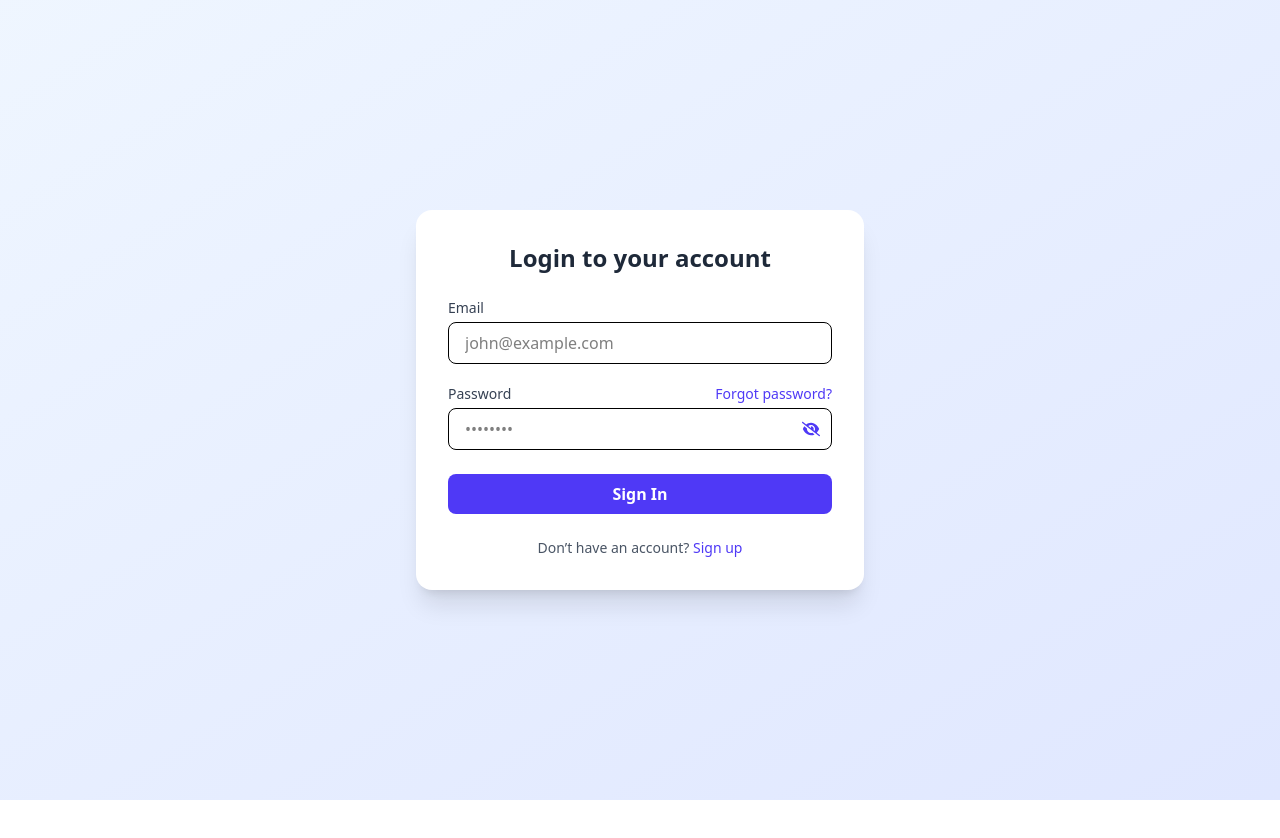
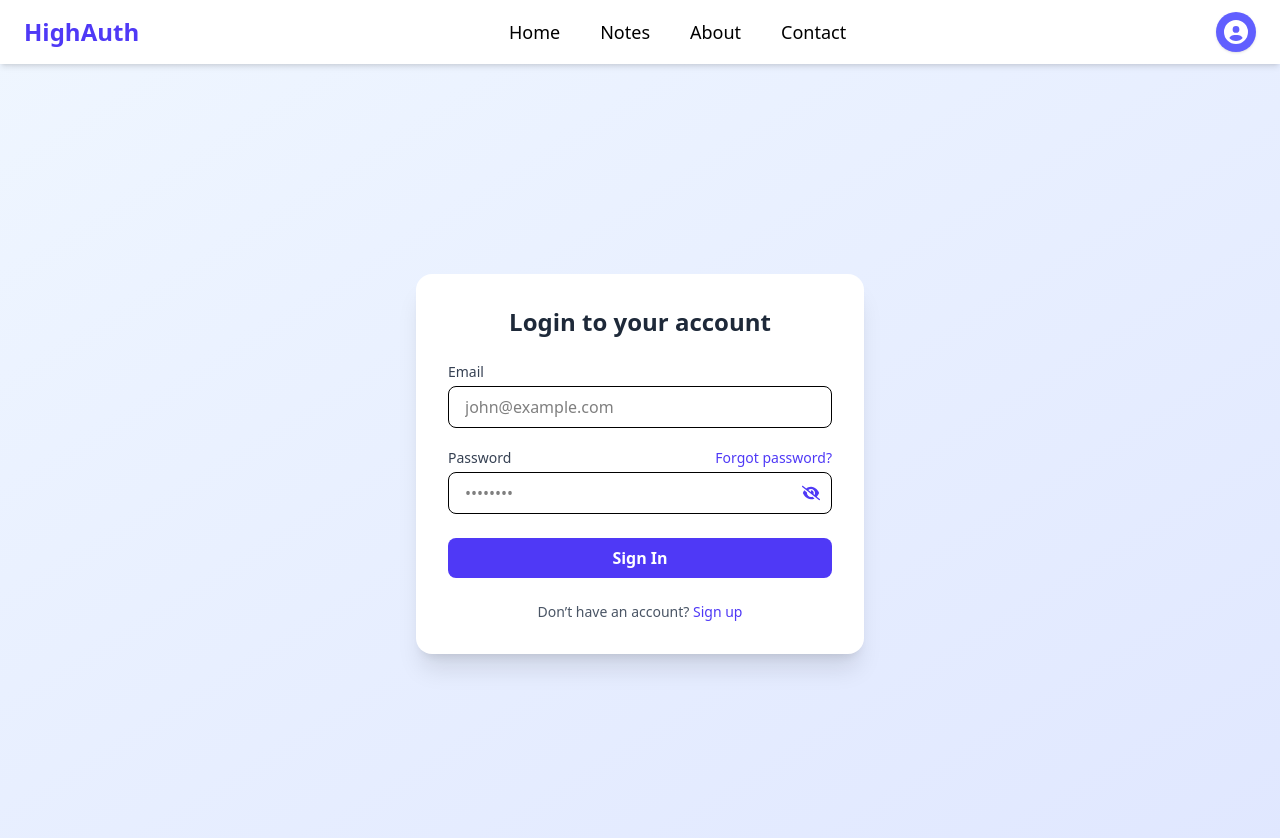
Before and after one commit to Shivam-Gupta-git/Login-Authentication-, a React app in the folder frontend/: page /login in a window 1280 px wide. Shown: the top 838 px of the page. Before the commit the page ends 800 px from the top, so only its background shows below. Built offline with nearby package versions, Linux system fonts and the light colour scheme; no server answers; the HTML template or start-up script is replaced by a standard one.

Commit message:
Enhance UI with new pages and header updates, add email verification feature, and improve user context management.

```diff
--- a/frontend/src/App.jsx
+++ b/frontend/src/App.jsx
@@ -6,18 +6,24 @@ import Login from './pages/Login'
 import Header from './components/Header'
 import VerifyEmail from './pages/VerifyEmail'
 import Verify from './pages/Verify'
+import About from './pages/About'
+import Contact from './pages/Contact'
+import Notes from './pages/Notes'
 
 function App() {
 
   return (
     <>
-    {/* <Header/> */}
+    <Header/>
     <Routes>
       <Route path='/' element={<Home/>}></Route>
       <Route path='/signup' element={<SignUp/>}></Route>
       <Route path='/verify' element={<VerifyEmail/>}></Route>
       <Route path='/verify/:token' element={<Verify/>}></Route>
       <Route path='/login' element={<Login/>}></Route>
+      <Route path='/about' element={<About/>}></Route>
+      <Route path='/contact' element={<Contact/>}></Route>
+      <Route path='/notes' element={<Notes/>}></Route>
     </Routes>
     </>
   )
--- a/frontend/src/components/Header.jsx
+++ b/frontend/src/components/Header.jsx
@@ -1,16 +1,96 @@
-import React from 'react'
-import { NavLink } from 'react-router-dom'
+import React, { useContext } from "react";
+import { Link, NavLink } from "react-router-dom";
+import { UserContext } from "../context/UserContext";
+import { FaCircleUser } from "react-icons/fa6";
 
 function Header() {
-  const HeaderLinks = (
+  const { profileBoxOpen, setProfileBoxOpen } = useContext(UserContext);
+
+  const user = true;
+
+  const navLinks = (
     <>
-    <NavLink to='/Login'>Login</NavLink>
-    <NavLink to='/SignUp'>SignUp</NavLink>
-   </>
-  )
+      <NavLink
+        to="/"
+        className="text-lg font-medium hover:text-indigo-600 transition"
+      >
+        Home
+      </NavLink>
+      <NavLink
+      to="/notes"
+      className='text-lg font-medium hover:text-indigo-600 transition'>
+        Notes
+      </NavLink>
+      <NavLink
+        to="/about"
+        className="text-lg font-medium hover:text-indigo-600 transition"
+      >
+        About
+      </NavLink>
+      <NavLink
+        to="/contact"
+        className="text-lg font-medium hover:text-indigo-600 transition"
+      >
+        Contact
+      </NavLink>
+    </>
+  );
+
   return (
-    <div className='w-full h-12 bg-blue-300'>{HeaderLinks}</div>
-  )
+    <header className="w-full h-16 sticky top-0 z-50 bg-white shadow-md">
+      <div className="max-w-7xl mx-auto h-full flex items-center justify-between px-6">
+
+        {/* Logo */}
+        <h1 className="text-2xl font-bold text-indigo-600">
+          HighAuth
+        </h1>
+
+        {/* Nav Links */}
+        <nav className="flex gap-10">
+          {navLinks}
+        </nav>
+
+        {/* Right Section */}
+        <div className="relative">
+
+          {user ? (
+            <>
+              {/* Avatar */}
+              <div
+                onClick={() => setProfileBoxOpen(prev => !prev)}
+                className="h-10 w-10 rounded-full bg-indigo-500 flex items-center justify-center text-white font-semibold cursor-pointer shadow hover:bg-indigo-600 transition"
+              >
+                <FaCircleUser className="text-2xl"/>
+              </div>
+
+              {/* Dropdown */}
+              {profileBoxOpen && (
+                <div className="absolute right-0 mt-3 w-44 bg-white rounded-xl shadow-lg border overflow-hidden">
+                  <Link className="block px-4 py-2 hover:bg-indigo-50" to="/profile">
+                    Profile
+                  </Link>
+                  <Link className="block px-4 py-2 hover:bg-indigo-50" to="/settings">
+                    Settings
+                  </Link>
+                  <button className="w-full text-left px-4 py-2 text-red-600 hover:bg-red-50">
+                    Logout
+                  </button>
+                </div>
+              )}
+            </>
+          ) : (
+            <Link
+              to="/login"
+              className="px-4 py-2 rounded-lg bg-indigo-600 text-white font-medium hover:bg-indigo-700 transition"
+            >
+              Login
+            </Link>
+          )}
+
+        </div>
+      </div>
+    </header>
+  );
 }
 
-export default Header
+export default Header;
--- a/frontend/src/context/UserContext.jsx
+++ b/frontend/src/context/UserContext.jsx
@@ -1,5 +1,6 @@
-import { createContext, useEffect, useState } from "react"
+import { createContext } from "react"
 import { useNavigate } from "react-router-dom";
+import { useState } from "react";
 
 export const UserContext = createContext();
 
@@ -7,11 +8,13 @@ const UserContextProvider = (props) => {
 
   const backend_URL = import.meta.env.VITE_BACKEND_URL || "http://localhost:3000";
   const navigate = useNavigate();
-
+  const[profileBoxOpen, setProfileBoxOpen] = useState(false)
 
   const value = {
   navigate,
   backend_URL,
+  profileBoxOpen,
+  setProfileBoxOpen
   }
 
   return(
--- /dev/null
+++ b/frontend/src/pages/About.jsx
@@ -0,0 +1,9 @@
+import React from 'react'
+
+function About() {
+  return (
+    <div>About</div>
+  )
+}
+
+export default About
--- /dev/null
+++ b/frontend/src/pages/Contact.jsx
@@ -0,0 +1,9 @@
+import React from 'react'
+
+function Contact() {
+  return (
+    <div>Contact</div>
+  )
+}
+
+export default Contact
--- a/frontend/src/pages/Home.jsx
+++ b/frontend/src/pages/Home.jsx
@@ -1,9 +1,74 @@
-import React from 'react'
+import React, { useContext } from "react";
+import { UserContext } from "../context/UserContext";
 
-function Home() {
+const Home = () => {
+  const { setProfileBoxOpen } = useContext(UserContext)
   return (
-    <div>Home</div>
-  )
-}
+    <div className="min-h-screen bg-linear-to-br from-blue-50 to-indigo-100" onClick={() => setProfileBoxOpen(false)}>
+      {/* Hero Section */}
+      <main className="flex flex-col items-center justify-center text-center px-6">
+        <h2 className="text-4xl md:text-5xl font-bold text-gray-800 leading-tight mt-10">
+          Secure Authentication <br />
+          <span className="text-indigo-600">Made Simple</span>
+        </h2>
 
-export default Home
+        <p className="mt-6 max-w-xl text-gray-600 text-lg">
+          HighAuth provides a powerful and secure authentication system with
+          Google login, email verification, and JWT-based authorization.
+        </p>
+
+        <div className="mt-8 flex gap-4">
+          <a
+            href="#"
+            className="px-6 py-3 bg-indigo-600 text-white rounded-xl shadow hover:bg-indigo-700 transition"
+          >
+            Get Started
+          </a>
+          <a
+            href="/signup"
+            className="px-6 py-3 border border-indigo-600 text-indigo-600 rounded-xl hover:bg-indigo-50 transition"
+          >
+            Create Account
+          </a>
+        </div>
+      </main>
+
+      {/* Features Section */}
+      <section className="mt-28 px-8 grid grid-cols-1 md:grid-cols-3 gap-8 max-w-6xl mx-auto">
+        {[
+          {
+            title: "JWT Security",
+            desc: "Industry-standard token-based authentication for maximum security.",
+          },
+          {
+            title: "Google OAuth",
+            desc: "One-click login with Google using Passport.js.",
+          },
+          {
+            title: "Email Verification",
+            desc: "Verify users before allowing access to your platform.",
+          },
+        ].map((item, index) => (
+          <div
+            key={index}
+            className="bg-white p-6 rounded-2xl shadow-lg text-center"
+          >
+            <h3 className="text-xl font-semibold text-gray-800">
+              {item.title}
+            </h3>
+            <p className="mt-3 text-gray-600 text-sm">
+              {item.desc}
+            </p>
+          </div>
+        ))}
+      </section>
+
+      {/* Footer */}
+      <footer className="mt-24 py-6 text-center text-gray-500 text-sm">
+        © {new Date().getFullYear()} HighAuth. All rights reserved.
+      </footer>
+    </div>
+  );
+};
+
+export default Home;
--- /dev/null
+++ b/frontend/src/pages/Notes.jsx
@@ -0,0 +1,9 @@
+import React from 'react'
+
+function Notes() {
+  return (
+    <div>Notes</div>
+  )
+}
+
+export default Notes
--- a/frontend/src/pages/SignUp.jsx
+++ b/frontend/src/pages/SignUp.jsx
@@ -6,7 +6,7 @@ import { UserContext } from "../context/UserContext";
 import { Link } from "react-router-dom";
 
 function SignUp() {
-  const { backend_URL, navigate } = useContext(UserContext);
+  const { backend_URL, navigate,} = useContext(UserContext);
 
   const [formData, setFormData] = useState({
     userName: "",
```
Also changed, not shown: 1 other file (tests, documents, lock files or other folders).
